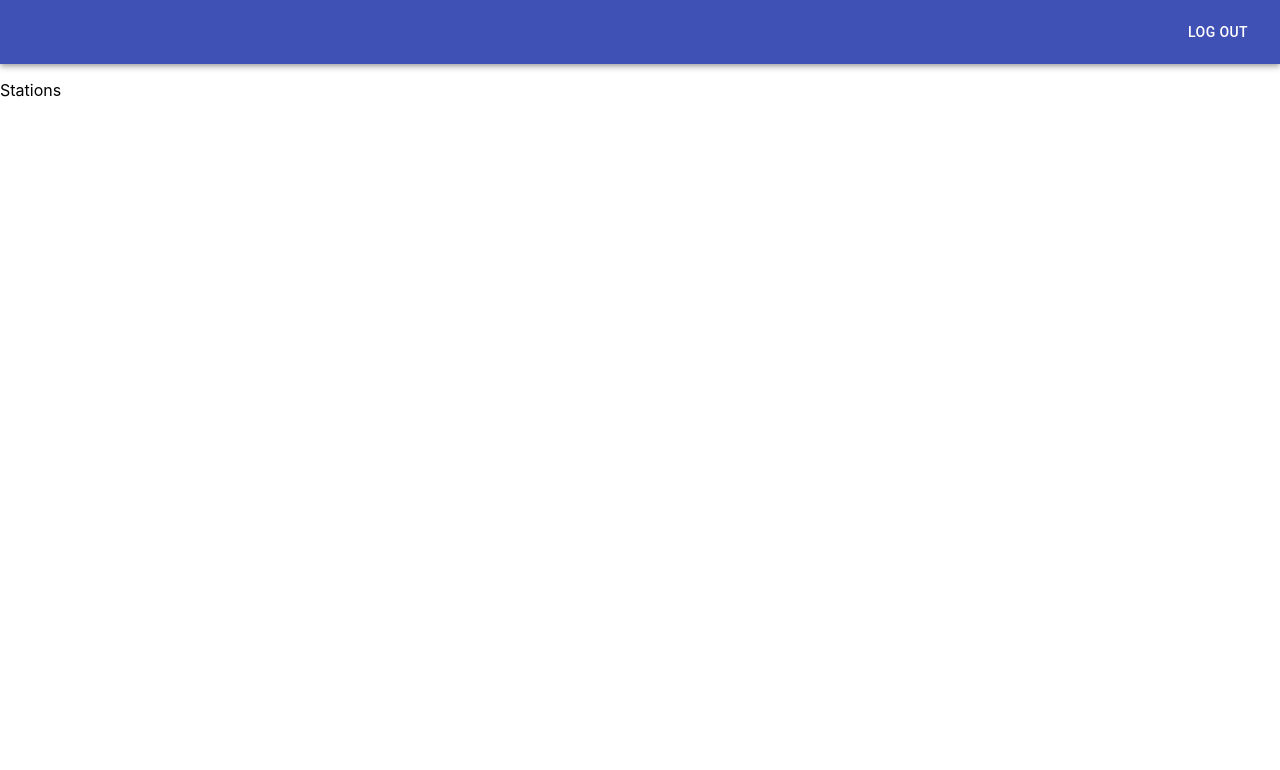
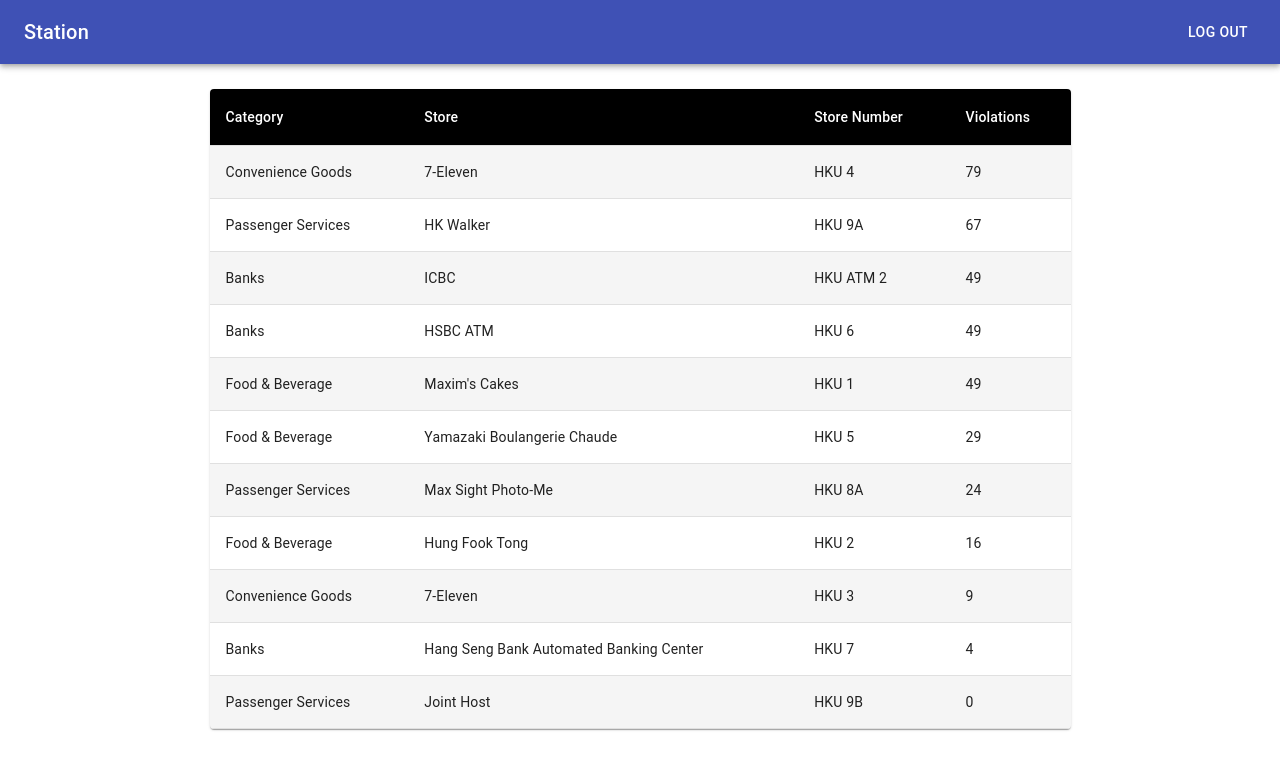
Before and after one commit to sidtiwari98/fyp-app, a React (Create React App) app in the folder dashboard/: page /stations in a window 1280 px wide. Shown: the top 770 px of the page. Built offline with nearby package versions, Linux system fonts and the light colour scheme.

Commit message:
[Feature] Created table for stores in a station (#2)

```diff
--- a/dashboard/src/pages/HomePage/HomePage.js
+++ b/dashboard/src/pages/HomePage/HomePage.js
@@ -12,7 +12,6 @@
 import {makeStyles} from "@material-ui/core/styles";
 import FiberManualRecordIcon from '@material-ui/icons/FiberManualRecord';
 import mtrData from "../../mtrData";
-
 
 const useStyles = makeStyles((theme) => ({
     root: {
--- a/dashboard/src/pages/StationPage/StationPage.js
+++ b/dashboard/src/pages/StationPage/StationPage.js
@@ -1,11 +1,95 @@
 import React from 'react';
 import DefaultLayout from "../DefaultLayout/DefaultLayout";
+import { withStyles, makeStyles } from '@material-ui/core/styles';
+import Table from '@material-ui/core/Table';
+import TableBody from '@material-ui/core/TableBody';
+import TableCell from '@material-ui/core/TableCell';
+import TableContainer from '@material-ui/core/TableContainer';
+import TableHead from '@material-ui/core/TableHead';
+import TableRow from '@material-ui/core/TableRow';
+import Paper from '@material-ui/core/Paper';
+
+const StyledTableCell = withStyles((theme) => ({
+  head: {
+    backgroundColor: theme.palette.common.black,
+    color: theme.palette.common.white,
+  },
+  body: {
+    fontSize: 14,
+  },
+}))(TableCell);
+
+const StyledTableRow = withStyles((theme) => ({
+  root: {
+    '&:nth-of-type(odd)': {
+      backgroundColor: theme.palette.action.hover,
+    },
+  },
+}))(TableRow);
+
+const useStyles = makeStyles({
+  root: {
+    display: 'flex',
+    alignItems: 'center',
+    justifyContent: "center",
+    padding: 25,
+  },
+  tableContainer: {
+    width: "70%",
+  },
+  table: {
+    minWidth: 650,
+  },
+});
+
+function createData(category, store, storeNumber, violations) {
+  return { category, store, storeNumber, violations };
+}
+
+const rows = [
+  createData('Passenger Services', 'Joint Host', 'HKU 9B', 0),
+  createData('Passenger Services', 'Max Sight Photo-Me', 'HKU 8A', 24),
+  createData('Passenger Services', 'HK Walker', 'HKU 9A', 67),
+  createData('Food & Beverage', 'Yamazaki Boulangerie Chaude', 'HKU 5', 29),
+  createData('Banks', 'ICBC', '	HKU ATM 2', 49),
+  createData('Banks', 'Hang Seng Bank Automated Banking Center', 'HKU 7', 4),
+  createData('Banks', 'HSBC ATM', 'HKU 6', 49),
+  createData('Food & Beverage', 'Hung Fook Tong', 'HKU 2', 16),
+  createData('Convenience Goods', '7-Eleven', 'HKU 4', 79),
+  createData('Convenience Goods', '7-Eleven', 'HKU 3', 9),
+  createData('Food & Beverage', 'Maxim\'s Cakes', 'HKU 1', 49),
+];
+
+const sortedRows = rows.sort((a, b) => b.violations - a.violations);
 
 export default function StationPage(props) {
+  const classes = useStyles();
+
   return (
-    <DefaultLayout>
-      <div>
-          <p>Stations</p>
+    <DefaultLayout title="Station">
+      <div className={classes.root}>
+        <TableContainer className = {classes.tableContainer} component={Paper}>
+          <Table className={classes.table} aria-label="simple table">
+            <TableHead>
+              <TableRow>
+                <StyledTableCell>Category</StyledTableCell>
+                <StyledTableCell>Store</StyledTableCell>
+                <StyledTableCell>Store Number</StyledTableCell>
+                <StyledTableCell>Violations</StyledTableCell>
+              </TableRow>
+            </TableHead>
+            <TableBody>
+              {sortedRows.map((row) => (
+                <StyledTableRow key={row.name}>
+                  <StyledTableCell>{row.category}</StyledTableCell>
+                  <StyledTableCell>{row.store}</StyledTableCell>
+                  <StyledTableCell>{row.storeNumber}</StyledTableCell>
+                  <StyledTableCell>{row.violations}</StyledTableCell>
+                </StyledTableRow>
+              ))}
+            </TableBody>
+          </Table>
+        </TableContainer>
       </div>
     </DefaultLayout>
   );
--- a/dashboard/src/routes/index.js
+++ b/dashboard/src/routes/index.js
@@ -11,7 +11,7 @@
 function Routes() {
   return (
     <Switch>
-      <Route  path="/" exact component={HomePage} />
+      <Route path="/" exact component={HomePage} />
       <Route path="/stations/:station" component={StorePage} />
       <Route path="/stations" component={StationPage} />
       <Route path="/stats" component={StatsPage} />
```
Also changed, not shown: 1 other file (tests, documents, lock files or other folders).
